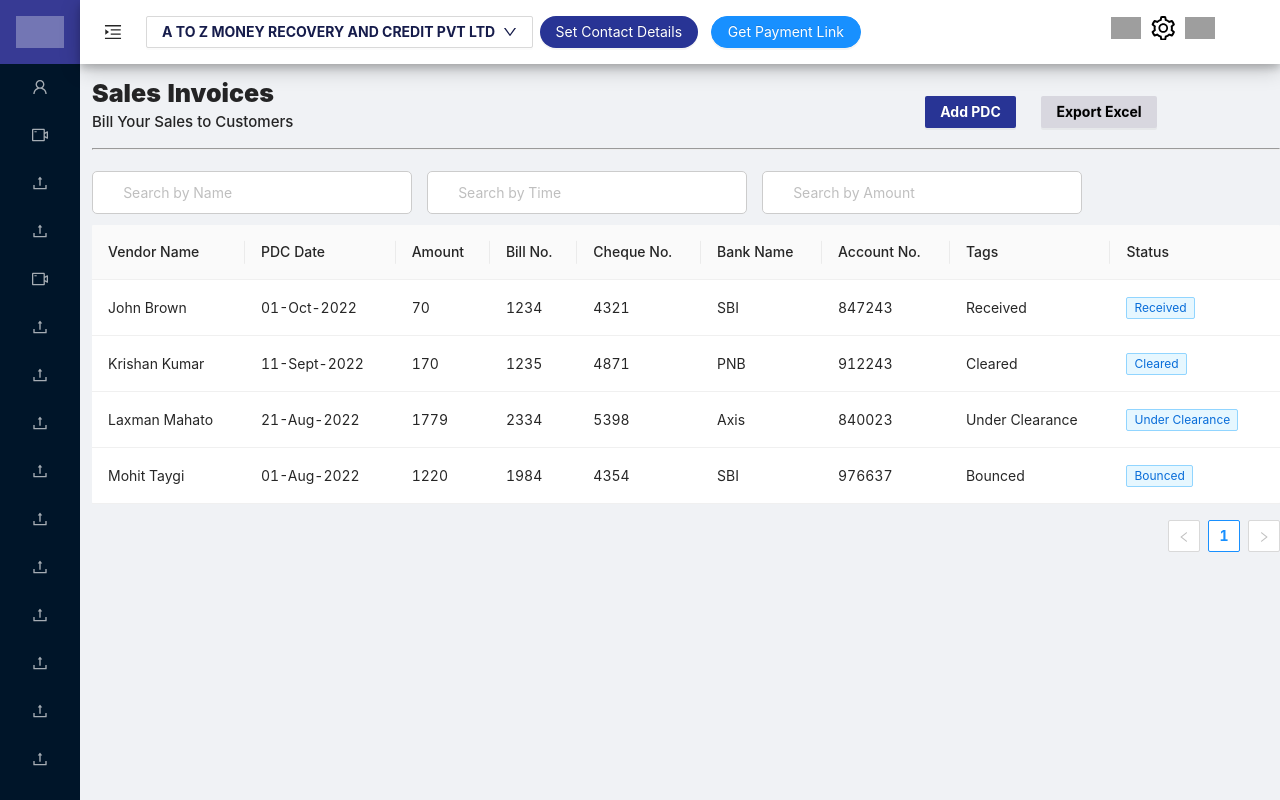
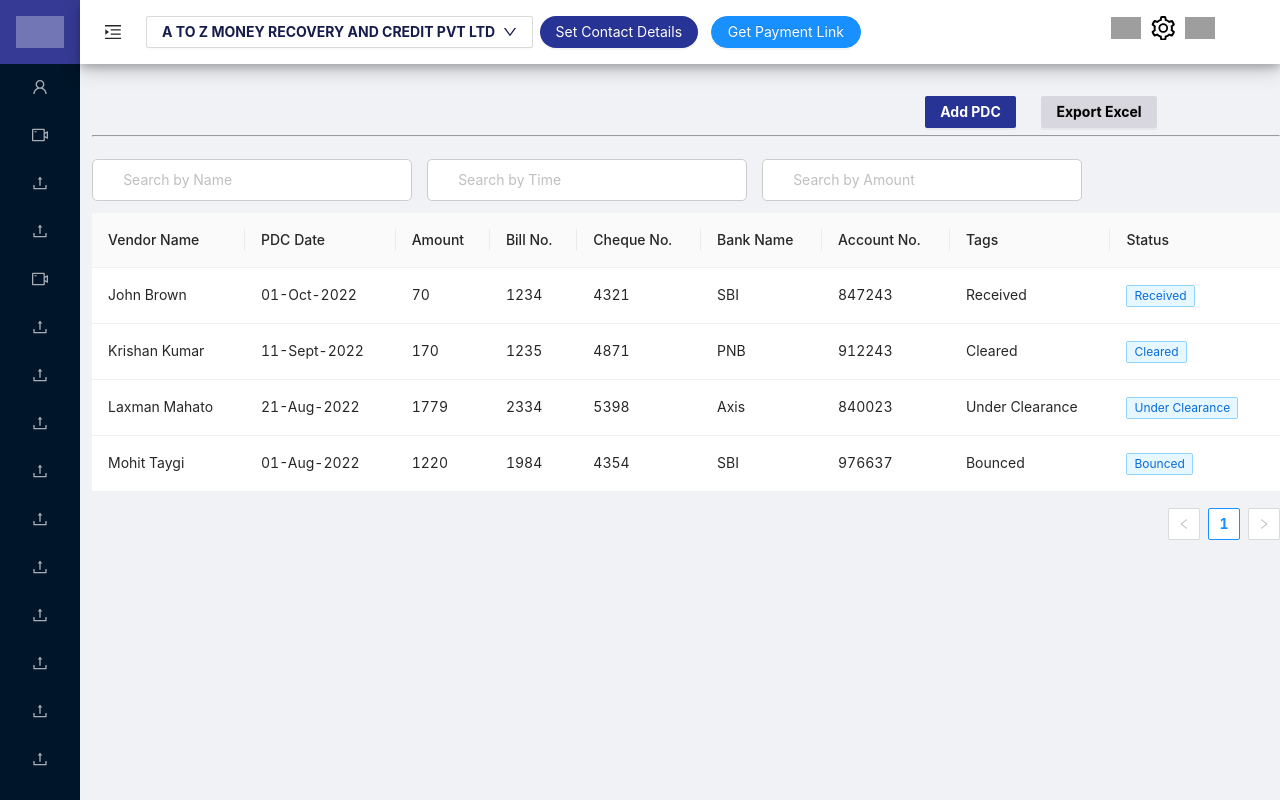
Before and after one commit to VKJ-Law-Offices/frontend, a React (Create React App) app: page /pdc in a window 1280 px wide. Built offline with nearby package versions, Linux system fonts and the light colour scheme; grey boxes are pictures that could not be loaded.

Commit message:
basic pages changes done

```diff
--- a/src/components/Homepage/Homepage.jsx
+++ b/src/components/Homepage/Homepage.jsx
@@ -10,8 +10,8 @@ const Homepage = () => {
           onBack={() => window.history.back()}
           title="MSME Payments"
           extra={[
-            <Button key="2" href="https://www.msmepayments.com/signup">Sign In</Button>,
-            <Button key="1" type="primary" href="https://www.msmepayments.com/signin">Sign Up</Button>,
+            <Button key="2" href="https://www.msmepayments.com/signin">Sign In</Button>,
+            <Button key="1" type="primary" href="https://www.msmepayments.com/signup">Sign Up</Button>,
           ]}
         >
         </PageHeader>
--- a/src/components/Pdc/Pdc.jsx
+++ b/src/components/Pdc/Pdc.jsx
@@ -493,10 +493,7 @@ const Pdc = () => {
 
                     }}
                   >
-                                        <div>
-                                            <h2 style={{ fontSize: '25px', fontWeight: '900', marginTop: "10px" }}>Sales Invoices</h2>
-                                            <h1 style={{ fontSize: '15px', marginTop: "-8%" }}>Bill Your Sales to Customers</h1>
-                                        </div>
+
                     <div style={{
                       display: "flex", width: "60px",
                       marginLeft: "auto",
--- a/src/components/Purchase/Purchase.jsx
+++ b/src/components/Purchase/Purchase.jsx
@@ -560,8 +560,8 @@ const Purchase = () => {
                                         }}
                                     >
                                         <div>
-                                            <h2 style={{ fontSize: '25px', fontWeight: '900', marginTop: "10px" }}>Sales Invoices</h2>
-                                            <h1 style={{ fontSize: '15px', marginTop: "-8%" }}>Bill Your Sales to Customers</h1>
+                                            <h2 style={{ fontSize: '25px', fontWeight: '900', marginTop: "10px" }}>Bill / Purchase Invoices</h2>
+                                            <h1 style={{ fontSize: '15px', marginTop: "-8%" }}>Bill Your Purchases from Suppliers</h1>
                                         </div>
                                         <div style={{
                                             display: "flex", width: "60px",
--- a/src/components/Receipt/Receipt.jsx
+++ b/src/components/Receipt/Receipt.jsx
@@ -487,7 +487,7 @@ const Receipt = () => {
               <Row>
                 <div style={{ display: "flex", width: "95%" }}>
                   <h1 style={{ marginRight: "20%", fontSize: "25px" }}>
-                    Payment Received From Credflow Online Link
+                    Payment Received
                   </h1>
                   <div
                     style={{
--- a/src/components/StockItems/StockItems.jsx
+++ b/src/components/StockItems/StockItems.jsx
@@ -485,8 +485,7 @@ const StockItems = () => {
                                         }}
                                     >
                                         <div>
-                                            <h2 style={{ fontSize: '25px', fontWeight: '900', marginTop: "10px" }}>Sales Invoices</h2>
-                                            <h1 style={{ fontSize: '15px', marginTop: "-8%" }}>Bill Your Sales to Customers</h1>
+                                            <h2 style={{ fontSize: '25px', fontWeight: '900', marginTop: "10px" }}>Stock Items</h2>
                                         </div>
                                         <div style={{
                                             display: "flex", width: "60px",
```
Lines whose indentation alone changed are shown as unchanged.
